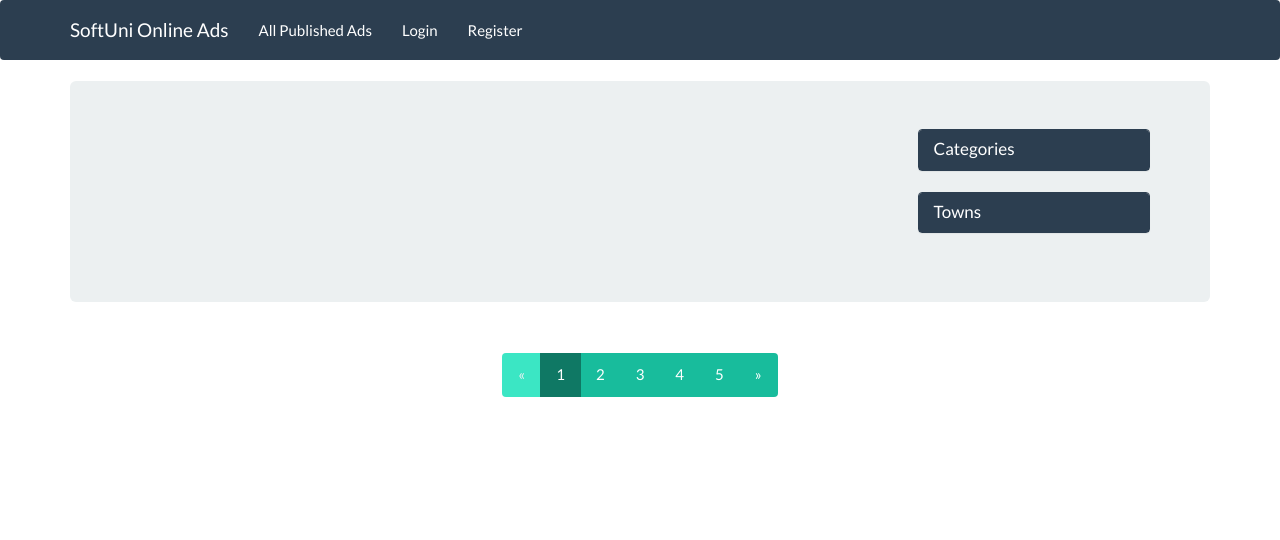
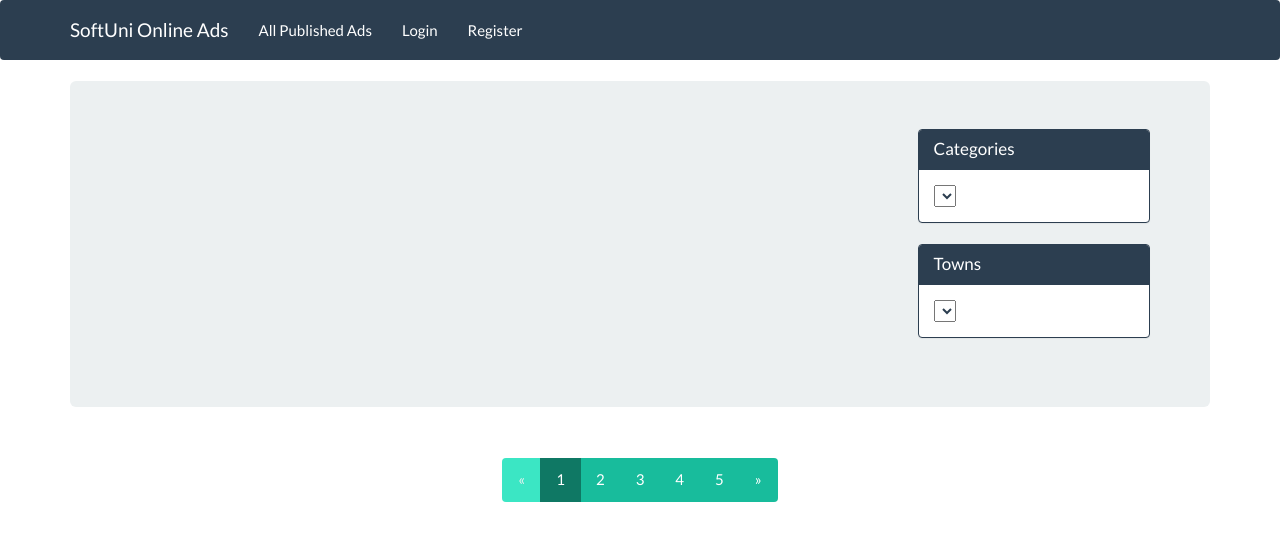
Before and after one commit to zhivko-georgiev/Online-Ads, a website: page app/index.html at #/ads in a window 1280 px wide. Drawn offline with Linux system fonts and the light colour scheme; no server answers.

Commit message:
Used ng-options attribute for the visualization of the towns & categories on the main page

```diff
--- a/app/templates/all-ads.html
+++ b/app/templates/all-ads.html
@@ -45,16 +45,16 @@
 			  <div class="panel-heading">
 			    <h3 class="panel-title">Categories</h3>
 			  </div>
-			  <div class="panel-body" ng-repeat="category in categories">
-			    {{category.name}}
+			  <div class="panel-body">
+			  	<select ng-options="category.id as category.name for category in categories" ng-model="selected"></select>
 			  </div>
 			</div>
 			<div class="panel panel-primary">
 			  <div class="panel-heading">
 			    <h3 class="panel-title">Towns</h3>
 			  </div>
-			  <div class="panel-body" ng-repeat="town in towns">
-			    {{town.name}}
+			  <div class="panel-body">
+			    <select id="inputTown" ng-options="town.id as town.name for town in towns" ng-model="selected"></select>
 			  </div>
 			</div>
 		</div>
```
